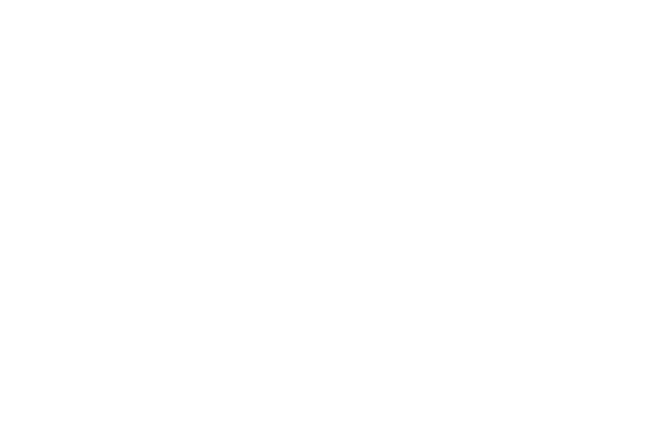
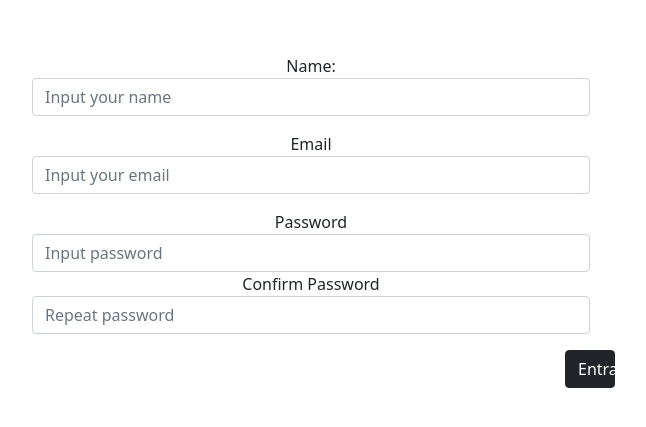
Before and after one commit to youssef-4/Dimension-time, an Angular app: page /register in a window 1280 px wide. Before the commit this address led to /. Shown: the part 179-606 px from the top of the page, without its empty margins (50-696 px from the left). Built offline with nearby package versions, Linux system fonts and the light colour scheme.

Commit message:
he puesto las rutas del register y del login y he añadido el formulario

```diff
--- a/src/app/app-routing.module.ts
+++ b/src/app/app-routing.module.ts
@@ -1,3 +1,4 @@
+import { RegisterComponent } from './components/register/register.component';
 import { LoginComponent } from './components/login/login.component';
 import { HomeComponent } from './components/home/home.component';
 import { NgModule } from '@angular/core';
@@ -5,7 +6,8 @@
 
 const routes: Routes = [
   {path: '', component: HomeComponent},
-  {path: 'login', component: LoginComponent}
+  {path: 'login', component: LoginComponent},
+  {path: 'register', component: RegisterComponent}
 ];
 
 @NgModule({
--- a/src/app/components/login/login.component.html
+++ b/src/app/components/login/login.component.html
@@ -13,6 +13,8 @@
       <input type="checkbox" class="form-check-input" id="exampleCheck1">
       <label class="form-check-label" for="exampleCheck1">Check me out</label>
     </div>
-    <button type="submit" class="btn btn-primary">Submit</button>
+    <button type="submit" class="btn btn-primary d-block mt-2 mb-3">Submit</button>
+    <span class="text-dark">Si no tienes cuenta </span>
+    <a [routerLink]="['/register']">Haz click Aquí</a>
   </form>
 </div>
--- a/src/app/components/register/register.component.html
+++ b/src/app/components/register/register.component.html
@@ -1 +1,28 @@
-<p>register works!</p>
+<form action="">
+
+  <!--Name-->
+  <div class="form-group col-md-6">
+    <label for="inputEmail4">Name:</label>
+    <input type="text" class="form-control mb-3" id="inputEmail4" placeholder="Input your name">
+  </div>
+
+  <!--Email-->
+  <div class="form-group col-md-6">
+    <label for="inputEmail4">Email</label>
+    <input type="email" class="form-control mb-3" id="inputEmail4" placeholder="Input your email">
+  </div>
+
+  <!--Password & Confirm Password-->
+    <div class="form-group col-md-6">
+      <label for="inputEmail4">Password</label>
+      <input type="password" class="form-control" placeholder="Input password">
+    </div>
+    <div class="form-group col-md-6">
+      <label for="inputEmail4">Confirm Password</label>
+      <input type="password" class="form-control" placeholder="Repeat password">
+    </div>
+
+  <!--Send form Buttom-->
+    <button type="button" class="btn btn-dark mt-3" [routerLink]="['/login']" style="width: 50px;">Entrar</button>
+
+</form>
```
